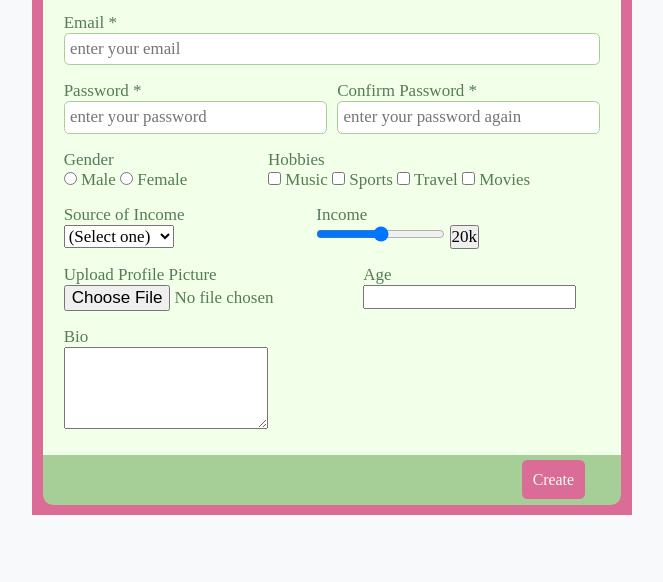
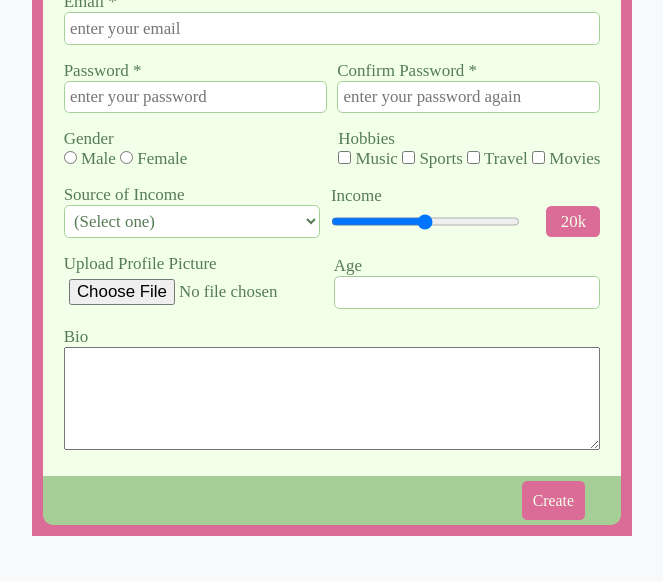
Before and after one commit to Nhaaa4/WebDesign_W7_S2_Practice_Forms, a plain HTML site: page EX-2/index.html in a window 1280 px wide. Shown: the part 218-800 px from the top of the page, without its empty margins (308-971 px from the left). Drawn offline with Linux system fonts and the light colour scheme.

Commit message:
submit code

```diff
--- a/EX-2/index.html
+++ b/EX-2/index.html
@@ -61,7 +61,7 @@
             <div class="form-group">
                 <div class="source-of-income-group">
                     <label for="source-of-income">Source of Income</label><br>
-                    <select name="" id="">
+                    <select class="input">
                         <option value="">(Select one)</option>
                         <option value="employed">Employed</option>
                         <option value="unemployed">Unemployed</option>
@@ -71,19 +71,21 @@
                 </div>
                 <div class="income-group">
                     <label for="income">Income</label><br>
-                    <input type="range">
-                    <input type="submit" value="20k">
+                    <div class="form-group">
+                        <input type="range" class="input">
+                        <input type="submit" value="20k" class="input">
+                    </div>
                 </div>
             </div>
 
             <div class="form-group">
-                <div>
+                <div class="upload-group">
                     <label for="upload">Upload Profile Picture</label><br>
-                    <input type="file">
+                    <input type="file" class="input">
                 </div>
-                <div>
+                <div class="age-group">
                     <label for="age">Age</label><br>
-                    <input type="number">
+                    <input type="number" min="13" max="113" class="input">
                 </div>
             </div>
             <div>
--- a/EX-2/styles.css
+++ b/EX-2/styles.css
@@ -32,7 +32,7 @@ body {
 .container h1 {
     width: 100%;
     background-color: #A6CF98;
-    color: #DB6B97;
+    color: #557C55;
     font-weight: bold;
     text-align: center;
     padding: 1rem;
@@ -53,6 +53,8 @@ form {
 .form-group {
     display: flex;
     gap: 1rem;
+    justify-content: center;
+    align-items: center;
 }
 
 .input {
@@ -67,16 +69,59 @@ form {
 .last-name-group,
 .password-group,
 .confirm-password-group,
-.gender-group,
-.hobby-group,
-.source-of-income-group,
-.income-group {
+.gender-group {
     flex-grow: 1;
 }
 
-.group-input {
-    display: flex;
-    gap: 1rem;
+.source-of-income-group {
+    flex-grow: 5;
+}
+
+.income-group {
+    flex-grow: 3;
+}
+
+.source-of-income-group select {
+    width: 100%;
+    background-color: #fff;
+    color: #557C55;
+}
+
+.income-group input[type="range"] {
+    width: 70%;
+}
+
+.income-group input[type="submit"] {
+    width: 20%;
+    background-color: #DB6B97;
+    border: none;
+    padding: 0.5rem;
+    border-radius: 0.5rem;
+    color: #F2FFE9;
+}
+
+.income-group .form-group {
+    justify-content: space-between;
+}
+
+.upload-group input[type="file"] {
+    border: none;
+    width: 100%;
+}
+
+.age-group {
+    flex-grow: 1;
+    width: 57%;
+}
+
+.upload-group {
+    flex-grow: 1;
+}
+
+textarea {
+    width: 100%;
+    overflow-y: scroll;
+    padding: 1rem;
 }
 
 .footer {
```
